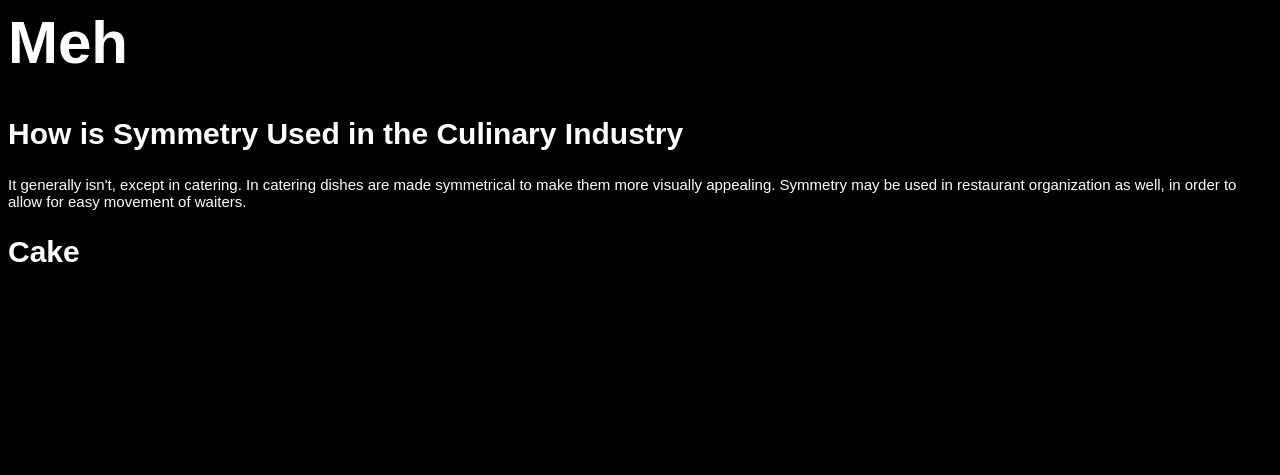
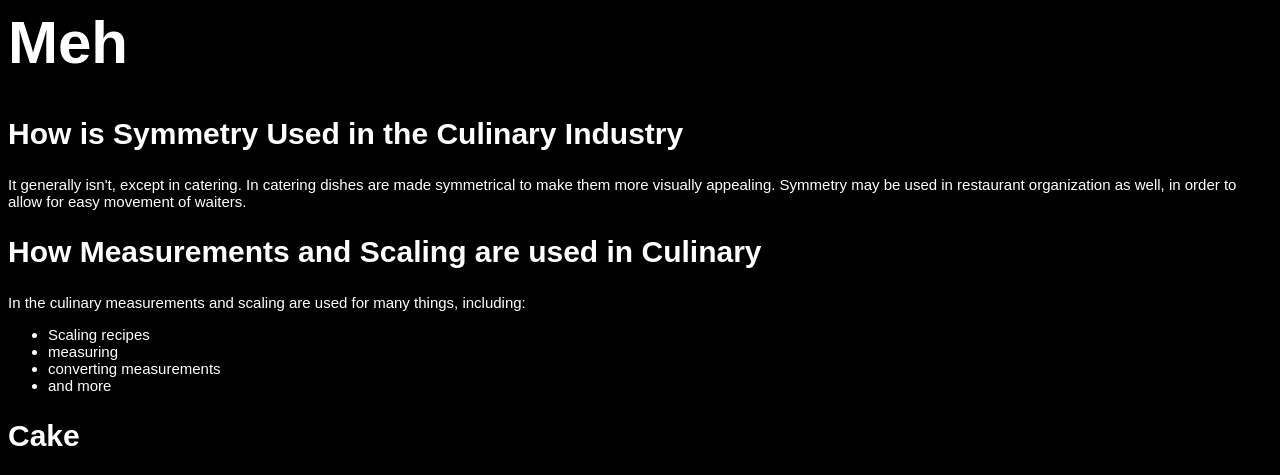
Before and after one commit to Parzival7962/mfpq2, a plain HTML site: page index.html in a window 1280 px wide. Drawn offline with Linux system fonts and the light colour scheme; a script that the page names is missing.

Commit message:
Update index.html

```diff
--- a/index.html
+++ b/index.html
@@ -40,6 +40,15 @@
         <p> It generally isn't, except in catering.
             In catering dishes are made symmetrical to make them more visually appealing.
             Symmetry may be used in restaurant organization as well, in order to allow for easy movement of waiters.</p>
+
+        <h2> How Measurements and Scaling are used in Culinary </h2>
+        <p> In the culinary measurements and scaling are used for many things, including: </p>
+        <ul>
+            <li>Scaling recipes</li>
+            <li>measuring</li>
+            <li>converting measurements</li>
+            <li>and more</li>
+        </ul>
 
         <h2> Cake </h2>
         <canvas id="mycanvas"></canvas>
```
